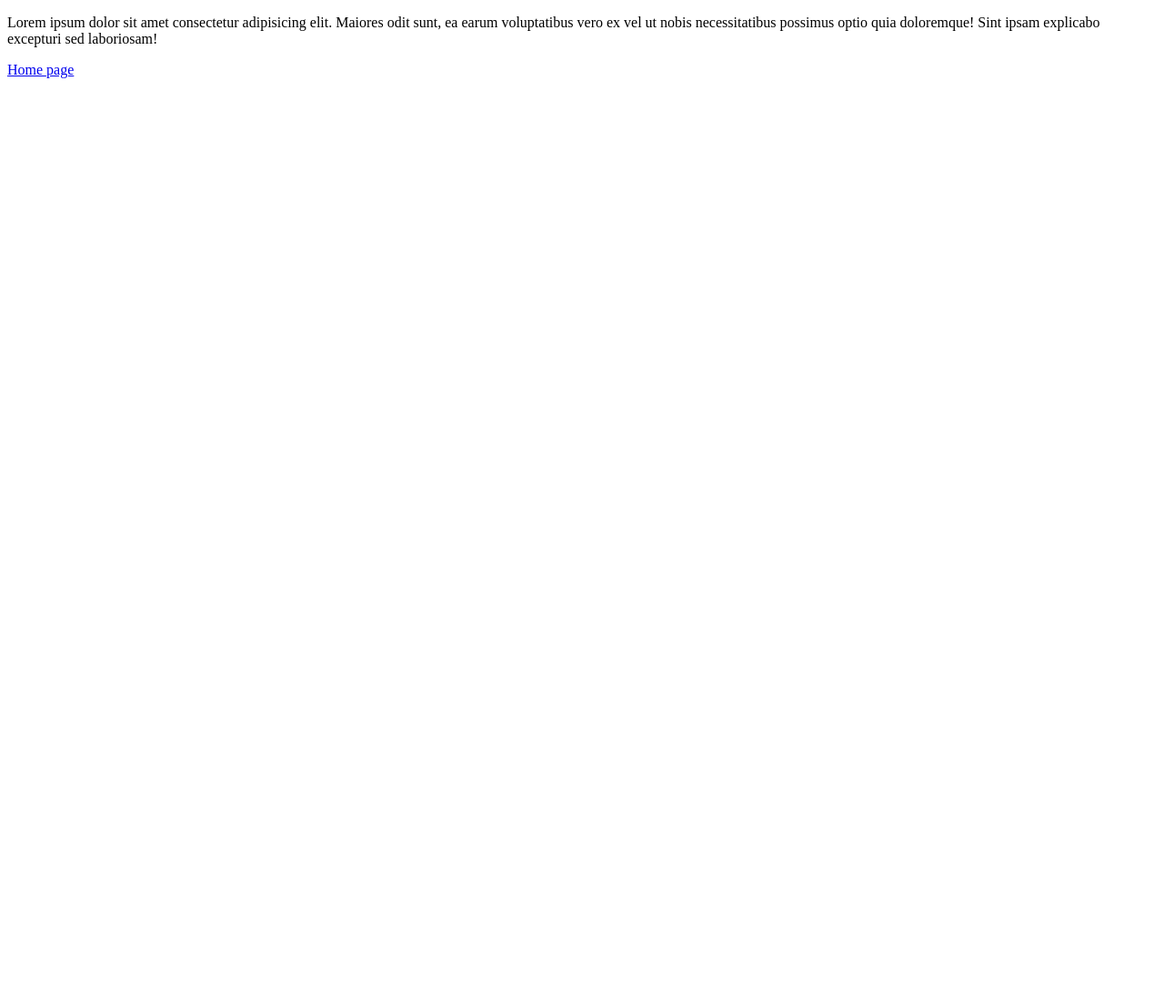
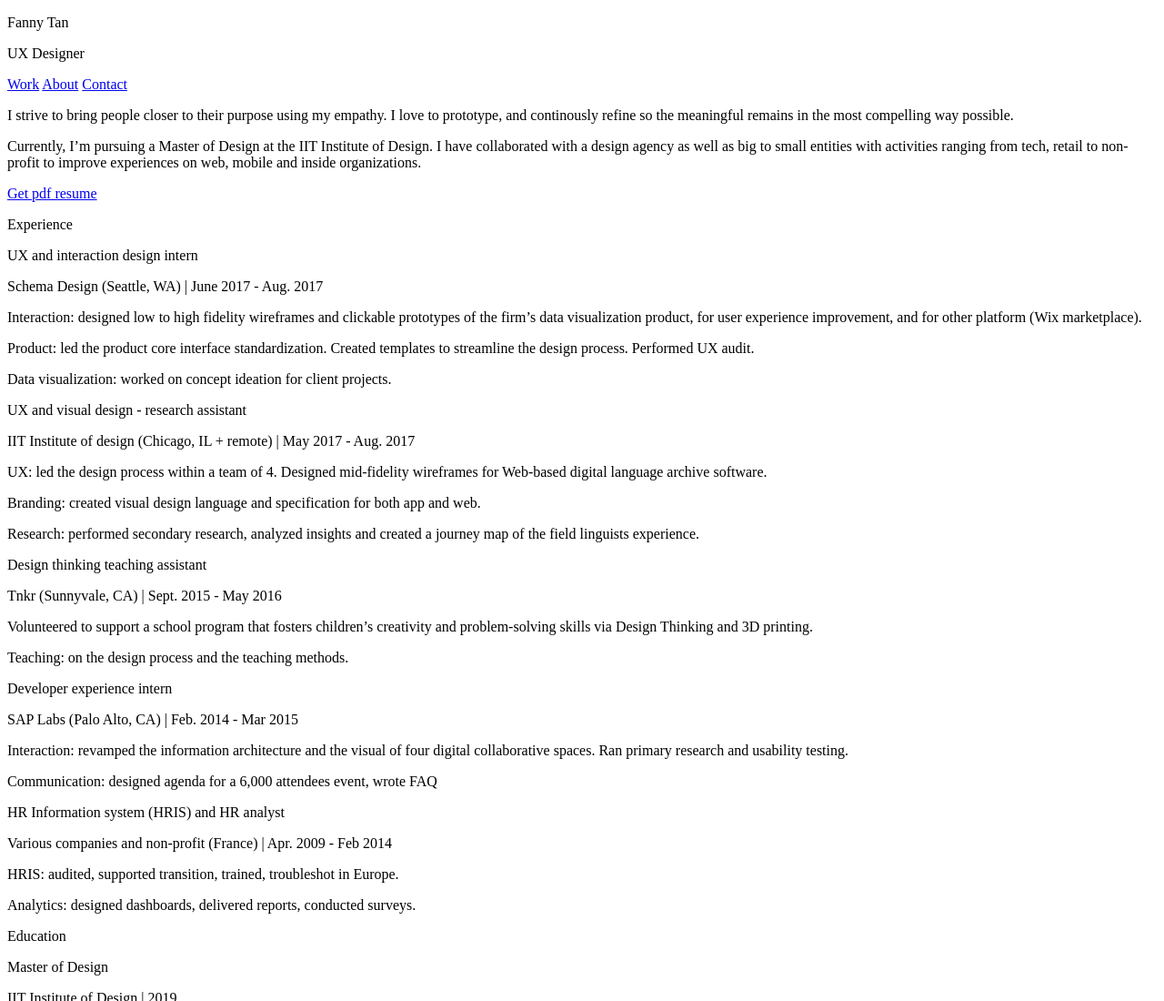
Before and after one commit to fannytan/fannytan.github.io, a plain HTML site: page about.html in a window 1280 px wide. Shown: the top 1100 px of the page at 91% size. Before the commit the page ends 800 px from the top, so only its background shows below. Drawn offline with Linux system fonts and the light colour scheme.

Commit message:
updated about with resume and description (no lorem ipsum)

```diff
--- a/about.html
+++ b/about.html
@@ -1,12 +1,109 @@
 <!DOCTYPE html>
-<html>
+<html lang="en">
+    <head>
+        <meta charset="UTF-8">
+        <title>About Fanny Tan</title>
+    </head>
 
-<head>
-    <meta charset="UTF-8">
-    <title>My story</title>
-</head>
+    <body>
+    <p id="myname">Fanny Tan</p>
 
-<body>
-<p>Lorem ipsum dolor sit amet consectetur adipisicing elit. Maiores odit sunt, ea earum voluptatibus vero ex vel ut nobis necessitatibus possimus optio quia doloremque! Sint ipsam explicabo excepturi sed laboriosam!</p>
-<p><a href="index.html">Home page</a></p>
-</body>
+    <p id="myjobtitle">UX Designer</p>
+
+    <a href="index.html" class="navbar">Work</a>
+    <a href="about.html" class="navbar">About</a>
+    <a href="https://mail.google.com/mail/?view=cm&fs=1&to=ftan1@id.iit.edu" class="navbar" target="_blank" >Contact</a>
+
+    <p>I strive to bring people closer to their purpose using my empathy. I love to prototype, and continously refine so the meaningful remains in the most compelling way possible.</p>
+    <p>Currently, I’m pursuing a Master of Design at the IIT Institute of Design. I have collaborated with a design agency as well as big to small entities with activities ranging from tech, retail to non-profit to improve experiences on web, mobile and inside organizations.</p>
+
+    <p><a href="assets/fannytanresume.pdf">Get pdf resume</a></p>
+
+    <p class="category">Experience</p>
+        <p class="subcategory">UX and interaction design intern</p>
+            <p class="meta">Schema Design (Seattle, WA) | June 2017 - Aug. 2017</p>
+            <p>
+                <span class="experiencefield"> Interaction: </span>
+                <span>designed low to high fidelity wireframes and clickable prototypes of the firm’s data visualization product, for user experience improvement, and for other platform (Wix marketplace).</span>
+            </p>
+            <p>
+                <span class="experiencefield">Product: </span>
+                <span>led the product core interface standardization. Created templates to streamline the design process. Performed UX audit.</span>
+            </p>
+            <p>
+                <span class="experiencefield">Data visualization: </span>
+                <span>worked on concept ideation for client projects.</span>
+            </p>
+
+        <p class="subcategory">UX and visual design - research assistant</p>
+            <p class="meta">IIT Institute of design (Chicago, IL + remote) | May 2017 - Aug. 2017</p>
+            <p>
+                <span class="experiencefield">UX: </span>
+                <span>led the design process within a team of 4. Designed mid-fidelity wireframes for Web-based digital language archive software.</span>
+            </p>
+
+            <p>
+                <span class="experiencefield">Branding: </span>
+                <span>created visual design language and specification for both app and web.</span>
+            </p>
+            <p>
+                <span class="experiencefield">Research:</span>
+                <span>performed secondary research, analyzed insights and created a journey map of the field linguists experience.</span>
+            </p>
+
+        <p class="subcategory">Design thinking teaching assistant</p>
+            <p class="meta">Tnkr (Sunnyvale, CA) | Sept. 2015 - May 2016</p>
+            <p>Volunteered to support a school program that fosters children’s creativity and problem-solving skills via Design Thinking and 3D printing.</p>
+            <p>
+                <span class="experiencefield">  Teaching: </span>
+                <span>on the design process and the teaching methods.</span>
+            </p>
+
+        <p class="subcategory">Developer experience intern</p>
+            <p class="meta">SAP Labs (Palo Alto, CA) | Feb. 2014 - Mar 2015</p>
+            <p>
+                <span class="experiencefield">Interaction: </span>
+                <span>revamped the information architecture and the visual of four digital collaborative spaces. Ran primary research and usability testing.</span>
+            </p>
+            <p>
+                <span class="experiencefield">Communication: </span>
+                <span>designed agenda for a 6,000 attendees event, wrote FAQ</span>
+            </p>
+
+        <p class="subcategory">HR Information system (HRIS) and HR analyst</p>
+            <p class="meta">Various companies and non-profit (France) | Apr. 2009 - Feb 2014</p>
+            <p>
+                <span class="experiencefield">HRIS: </span>
+                <span>audited, supported transition, trained, troubleshot in Europe.</span>
+            </p>
+            <p>
+               <span class="experiencefield">Analytics: </span>
+               <span>designed dashboards, delivered reports, conducted surveys.</span>
+            </p>
+
+    <p class="category">Education</p>
+        <p class="subcategory">Master of Design</p>
+            <p class="meta">IIT Institute of Design | 2019</p>
+            <p>GPA: 4.0</p>
+        <p class="subcategory">Master of Human Resources and Corp. Social Responsibility</p>
+                <p class="meta">Pantheon-Sorbonne University | 2011</p>
+
+    <p class="category">Projects</p>
+        <p class="subcategory">Smart food optimizer</p>
+            <p class="meta">Institute of Design | Feb - May 2017</p>
+            <p>Conceived a digital platform that optimizes food sustainably, prototyped its mobile and web interaction and made a concept video.</p>
+        <p class="subcategory">Purr museum brand book</p>
+            <p class="meta">Institute of Design | Feb - May 2017</p>
+            <p>Rebranded a cat shelter that pivoted to a cat museum for children.</p>
+
+    <p class="category">Skills</p>
+        <p class="subcategory">Research</p>
+            <p>contextual inquiry, ethnographic research, surveys, journey map, usability testing</p>
+        <p class="subcategory">UX and digital prototyping</p>
+            <p>storyboarding, information architecture, user flow, wireframing, interface design</p>
+            <p>Sketch, Omnigraffle, Principle, UXpin, HTML, CSS, JavaScript, Arduino</p>
+        <p class="subcategory">Visual design</p>
+            <p>branding, data visualization, diagram, illustration, motion graphics, rendering</p>
+            <p>Illustrator, Photoshop, InDesign, After effects, Rhino3D, Keyshot</p>
+            <p class="subcategory">Languages</p>
+            <p>French (native), English (fluent)</p>
```
